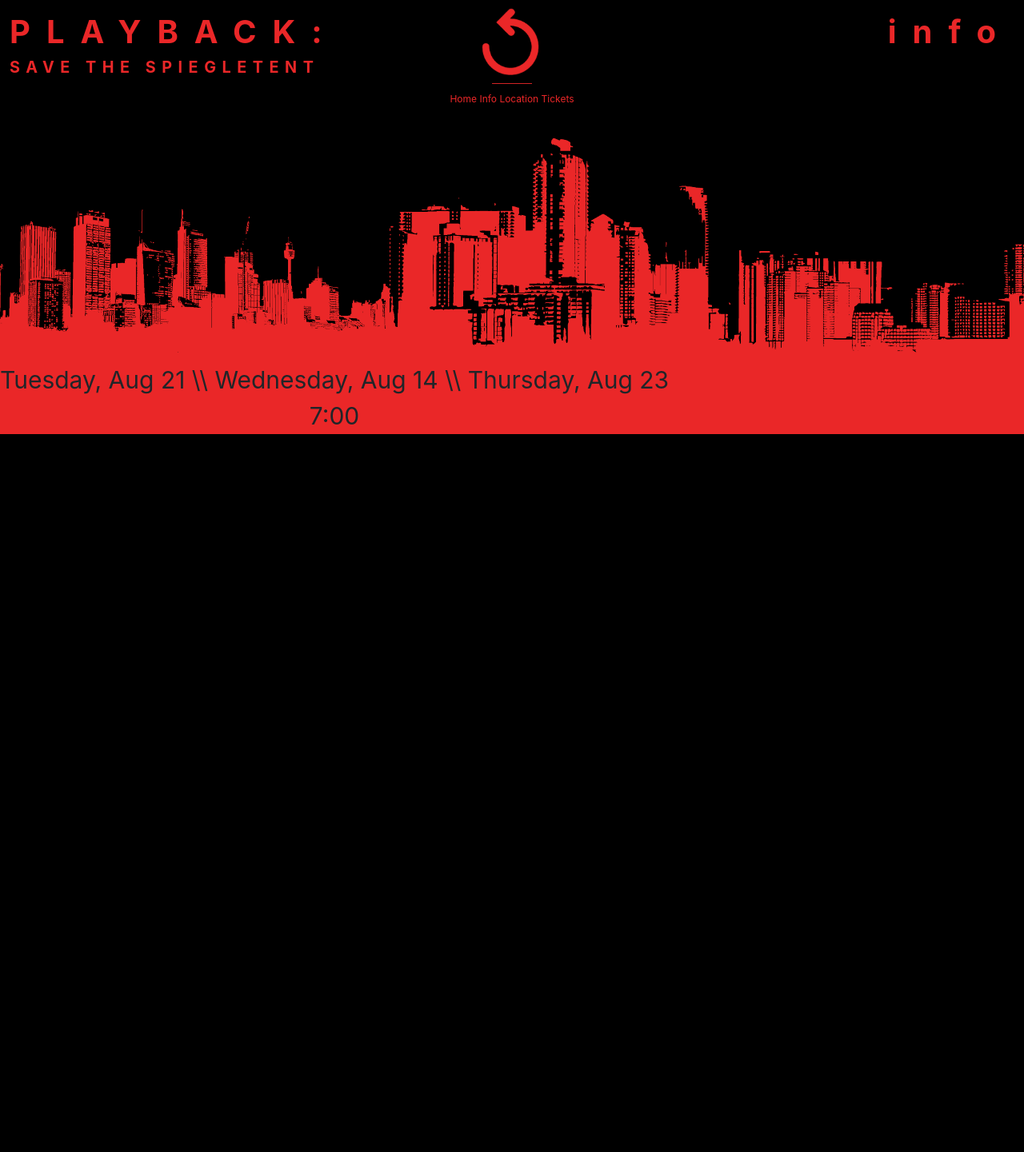
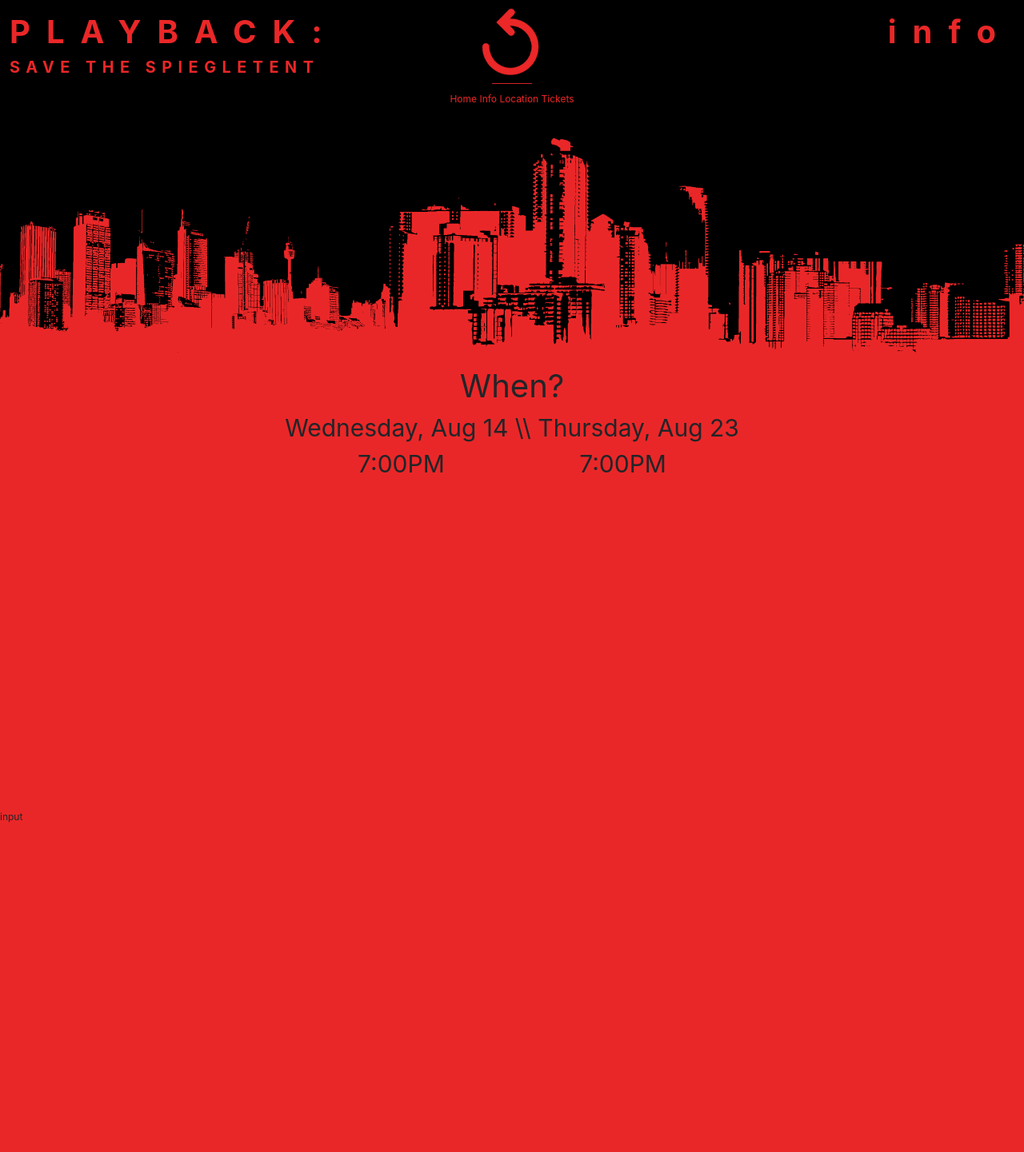
Before and after one commit to Hlaxfors/cabaretwebsite2018, a PHP site: page /info.php in a window 1280 px wide. Shown: the whole page at 80% size. Before the commit the page ends 543 px from the top, so only its background shows below. Run offline with PHP 8.4, Linux system fonts and the light colour scheme; some libraries are stand-ins or nearby versions.

Commit message:
Booking Embed
and when

```diff
--- a/html/info.php
+++ b/html/info.php
@@ -22,11 +22,19 @@ include './includes.php';
         <?=generateHeader('info')?>
         <!-- Content -->
         <div class="row content">
-            <div class="row">
+            <div class="row infoContainer">
                 <span class="when">
-                Tuesday, Aug 21 \\ Wednesday, Aug 14 \\ Thursday, Aug 23
-                <br>
-                7:00
+                    <span class="whenTitle">
+                    When?
+                    </span>
+                    <br>
+                    Wednesday, Aug 14 \\ Thursday, Aug 23
+                    <br>
+                    <span class="time">7:00PM</span>
+                    <span class="time">7:00PM</span>
+                </span>
+                <span class="ticketButton">
+                    input
                 </span>
             </div>
         </div>
--- a/html/styles.css
+++ b/html/styles.css
@@ -27,6 +27,7 @@ a {
     position: absolute;
     margin-top: 10px;
     width: 100%;
+    height: 1000px;
 }
 
 .buildings {
@@ -63,7 +64,7 @@ a {
 .content {
     padding-top: 1em;
     background-color: var(--red-color);
-    height: fit-content;
+    height: 100%;
 }
 
 .header {
@@ -153,5 +154,25 @@ a {
 
 .when {
     font-size: 30px;
+    width: 100%;
     text-align: center;
 }
+
+.infoContainer {
+    width: 100%;
+}
+
+.time {
+    padding: 0px 80px 0px 80px;
+}
+
+.whenTitle {
+    font-size: 40px;
+    text-align: center;
+
+}
+
+.bookTicket {
+    width: 100%;
+    height: 100%;
+}
--- a/html/tickets.php
+++ b/html/tickets.php
@@ -22,7 +22,7 @@ include './includes.php';
         <?=generateHeader('tickets')?>
         <!-- Content -->
         <div class="row content">
-
+            <embed class="bookTicket" src="https://www.trybooking.com/book/sessions?eid=393717">
         </div>
     </div>
 
```
